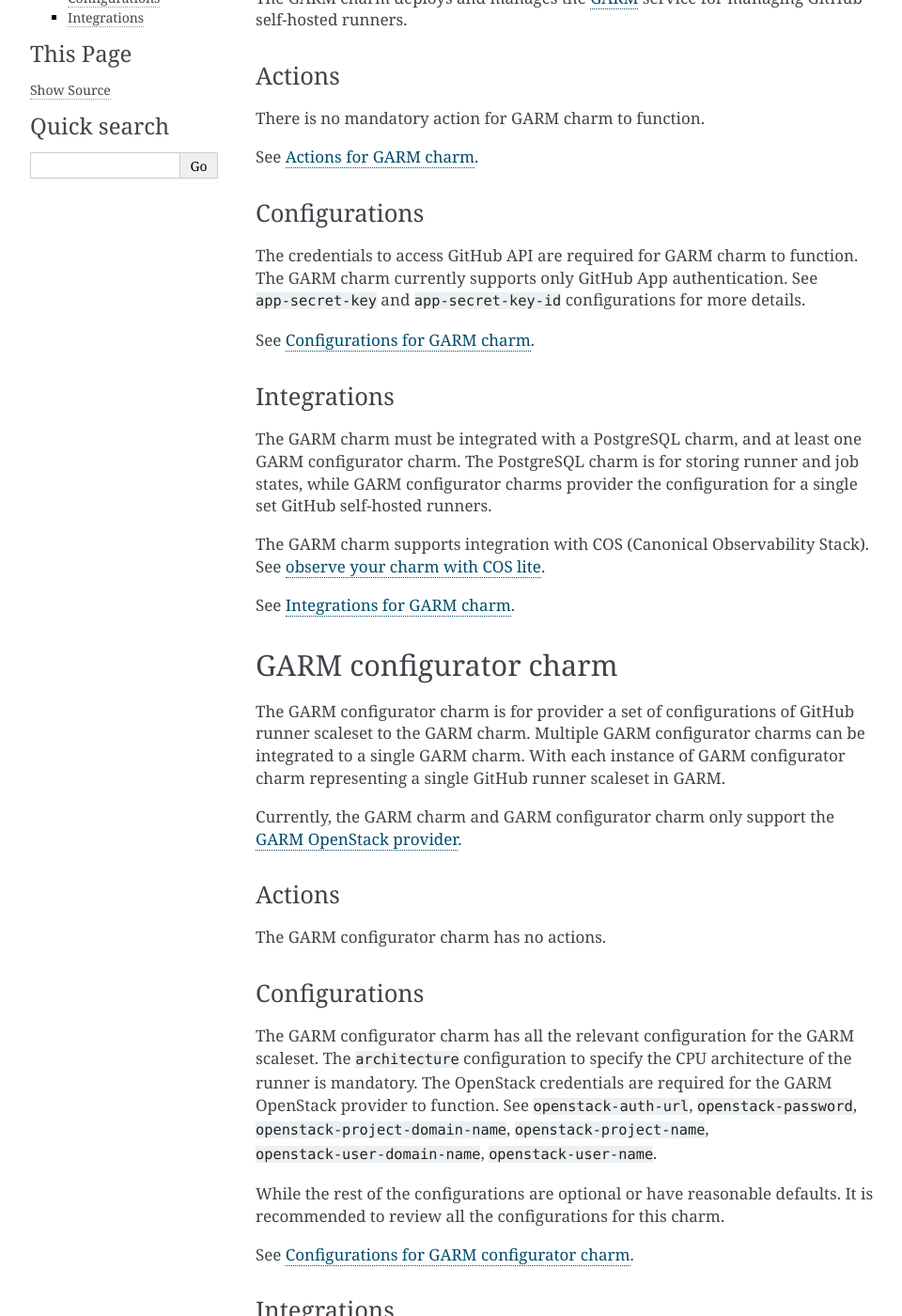
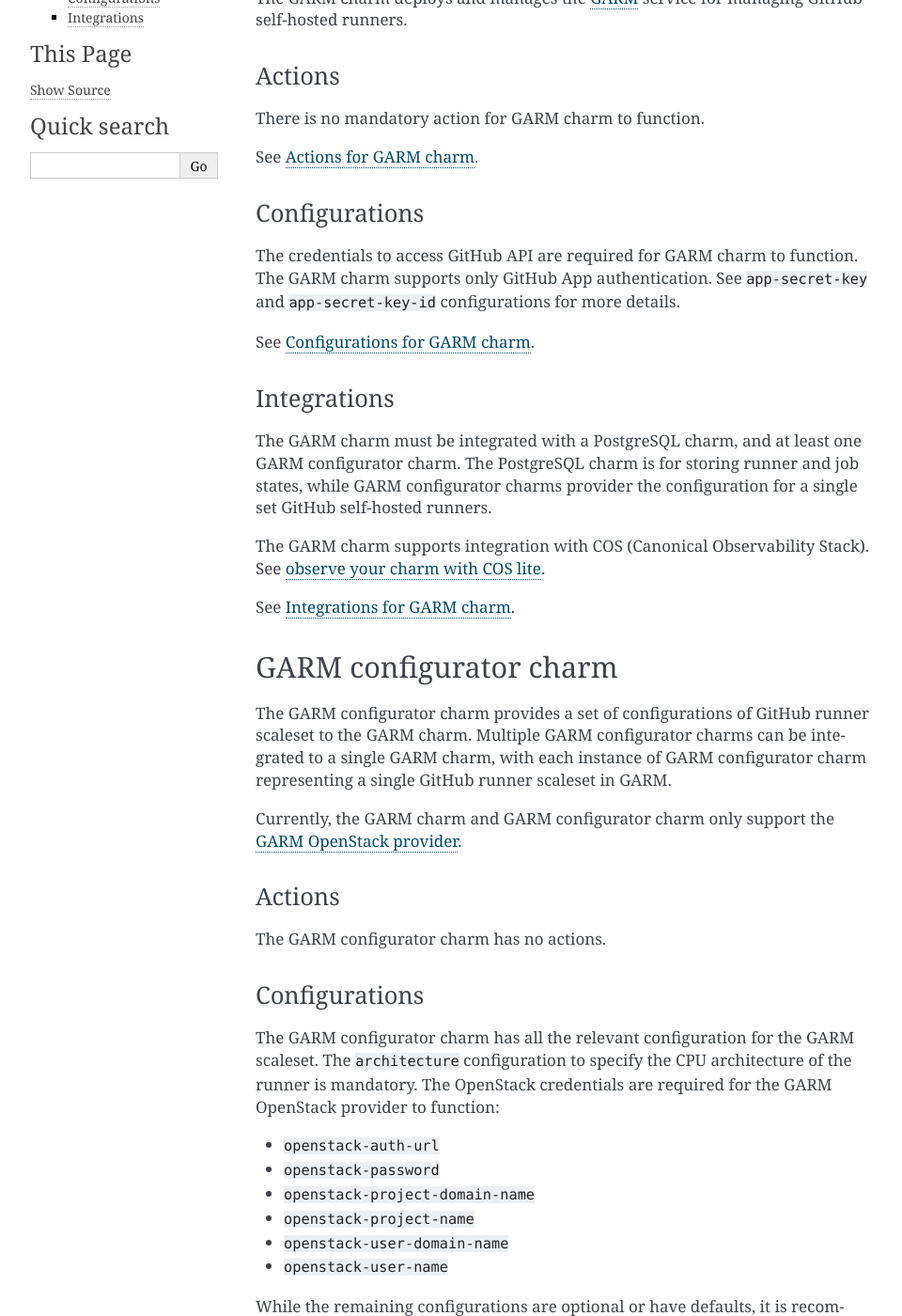
Before and after one commit to canonical/github-runner-operators, a Sphinx documentation site: the page built from docs/reference/charms.md, in a window 1280 px wide and 1400 px high, scrolled down 254 px. Shown: the whole window at 94% size, without its empty margins (148-1108 px from the left). Built offline with Sphinx 7.4.7, drawn with Linux system fonts in a browser that asks for light colours; comment, search, counter and statistics services are not loaded; some of the changed text lies outside the part shown.

Commit message:
Apply batched suggestions from code review
Co-authored-by: Christopher Bartz <christopherbartz@gmx.de>
Co-authored-by: Erin Conley <erin.conley@canonical.com>

```diff
--- a/docs/reference/charms.md
+++ b/docs/reference/charms.md
@@ -15,7 +15,7 @@
 
 ### Configurations
 
-The credentials to access GitHub API are required for GARM charm to function. The GARM charm currently supports only
+The credentials to access GitHub API are required for GARM charm to function. The GARM charm  supports only
 GitHub App authentication. See `app-secret-key` and `app-secret-key-id` configurations for more details.
 
 See [Configurations for GARM charm](https://charmhub.io/garm/configurations).
@@ -32,7 +32,7 @@
 
 ## GARM configurator charm
 
-The GARM configurator charm is for provider a set of configurations of GitHub runner scaleset to the GARM charm. Multiple GARM configurator charms can be integrated to a single GARM charm. With each instance of GARM configurator charm representing a single GitHub runner scaleset in GARM.
+The GARM configurator charm provides a set of configurations of GitHub runner scaleset to the GARM charm. Multiple GARM configurator charms can be integrated to a single GARM charm, with each instance of GARM configurator charm representing a single GitHub runner scaleset in GARM.
 
 Currently, the GARM charm and GARM configurator charm only support the [GARM OpenStack provider](https://github.com/cloudbase/garm-provider-openstack).
 
@@ -42,9 +42,16 @@
 
 ### Configurations
 
-The GARM configurator charm has all the relevant configuration for the GARM scaleset. The `architecture` configuration to specify the CPU architecture of the runner is mandatory. The OpenStack credentials are required for the GARM OpenStack provider to function. See `openstack-auth-url`, `openstack-password`, `openstack-project-domain-name`, `openstack-project-name`, `openstack-user-domain-name`, `openstack-user-name`.
+The GARM configurator charm has all the relevant configuration for the GARM scaleset. The `architecture` configuration to specify the CPU architecture of the runner is mandatory. The OpenStack credentials are required for the GARM OpenStack provider to function:
 
-While the rest of the configurations are optional or have reasonable defaults. It is recommended to review all the configurations for this charm.
+* `openstack-auth-url`
+* `openstack-password`
+* `openstack-project-domain-name`
+* `openstack-project-name`
+* `openstack-user-domain-name`
+* `openstack-user-name`
+
+While the remaining configurations are optional or have defaults, it is recommended to review all the configurations for this charm.
 
 See [Configurations for GARM configurator charm](https://charmhub.io/garm-configurator/configurations).
 
```
